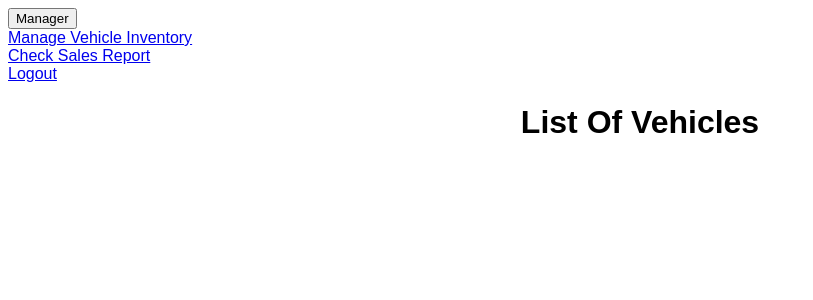
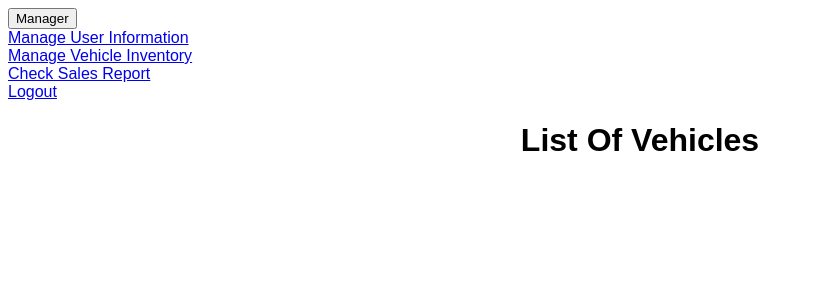
Before and after one commit to wyatt4543/vehicle_sales, a Flask app: page / in a window 1280 px wide, after a click on "Manager". Shown: the top 300 px of the page, without its empty margins (0-813 px from the left). Run offline with Flask 3, Linux system fonts and the light colour scheme; the visitor is signed in with stand-in values (Sample User, id 1); data that the repository does not hold is empty.

Commit message:
update index.html  for access to update-user.html

```diff
--- a/templates/index.html
+++ b/templates/index.html
@@ -13,6 +13,7 @@
                 <div class="dropdown">
                     <button onclick="dropDown()" class="dropbtn">Manager</button>
                     <div id="dropdownContent" class="dropdown-content" style="visibility: hidden;">
+                        <a href="/update-user">Manage User Information</a><br>
                         <a href="/vehicle-inventory">Manage Vehicle Inventory</a><br>
                         <a href="/sales-report">Check Sales Report</a><br>
                         <a href="/logout">Logout</a>
```
